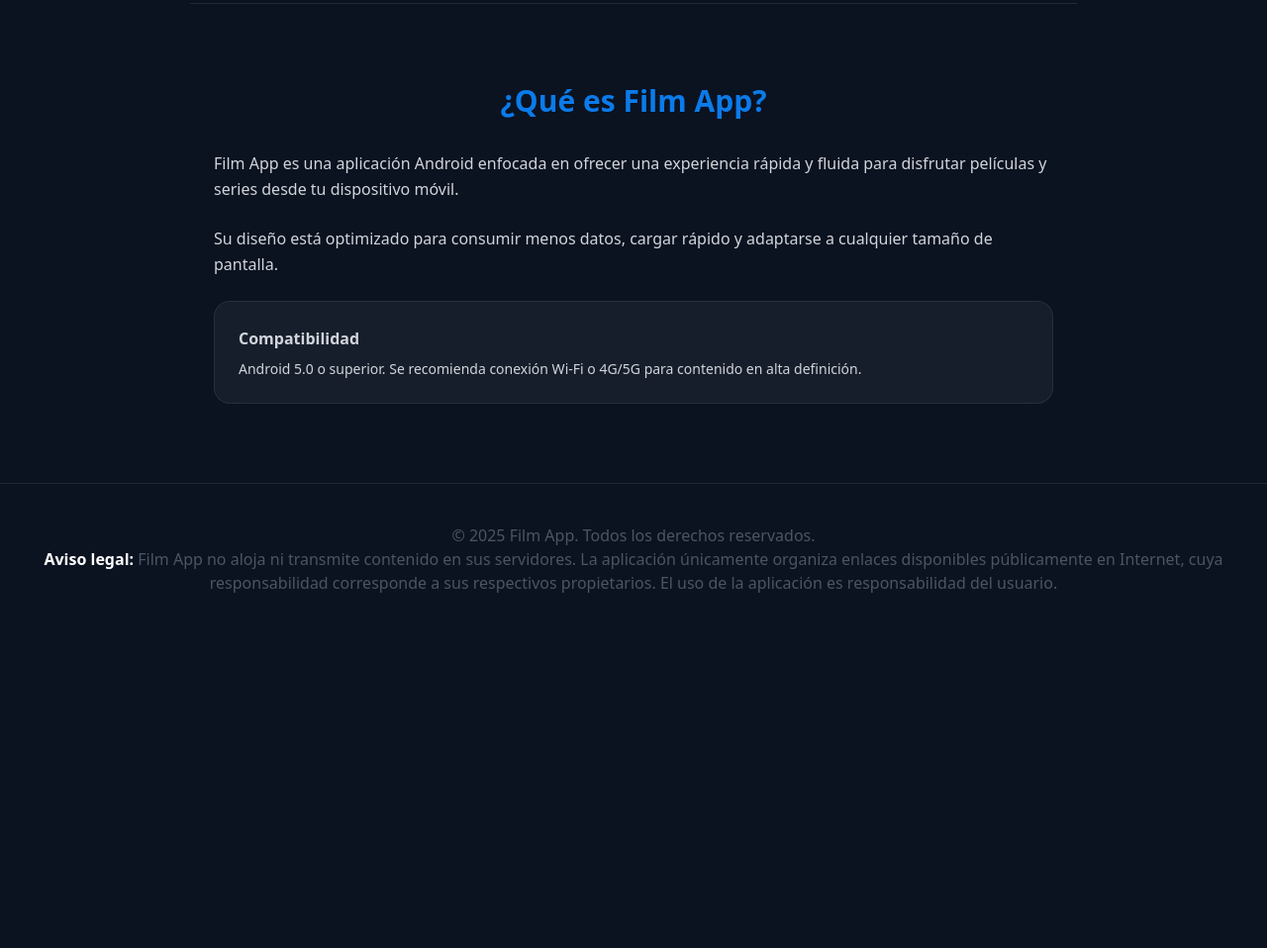
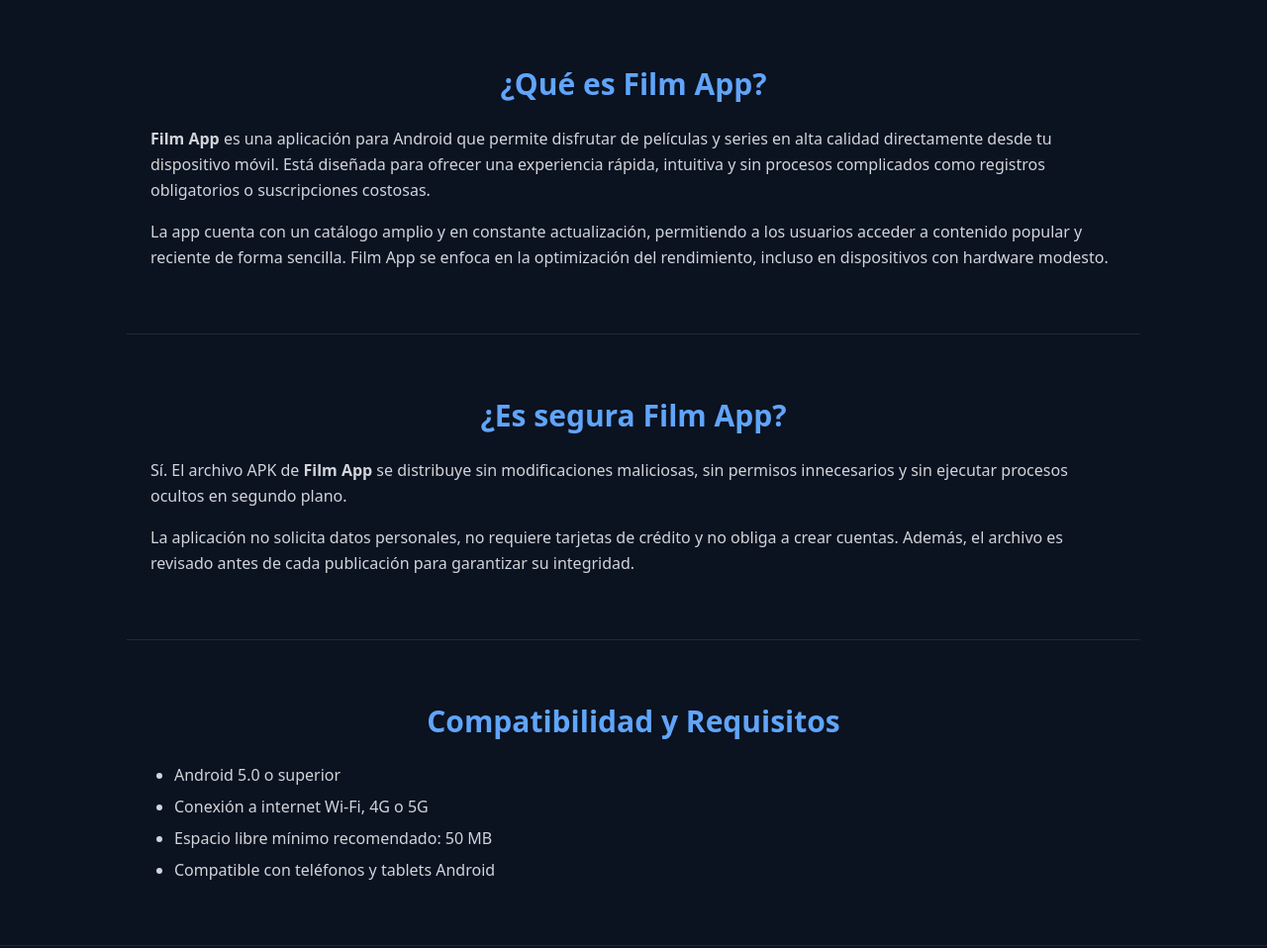
Before and after one commit to film-app/film-app.github.io, a plain HTML site: page index.html in a window 1280 px wide. Shown: the part 1247-2205 px from the top of the page at 99% size. Before the commit the page ends 1888 px from the top, so only its background shows below. Drawn offline with nearby package versions, Linux system fonts and the light colour scheme.

Commit message:
Update index.html

```diff
--- a/index.html
+++ b/index.html
@@ -166,30 +166,56 @@
 </section>
 
 <!-- INFO -->
-<section class="py-20 px-6 max-w-4xl mx-auto border-t border-gray-800">
-    <h2 class="text-3xl font-bold mb-8 text-center brand-blue">
+<section class="py-16 px-6 max-w-5xl mx-auto">
+  <h2 class="text-3xl font-bold mb-6 text-blue-400 text-center">
     ¿Qué es Film App?
   </h2>
 
-    <div class="space-y-6 text-gray-300 leading-relaxed">
+  <div class="text-gray-300 leading-relaxed space-y-4">
     <p>
-            Film App es una aplicación Android enfocada en ofrecer una experiencia
-            rápida y fluida para disfrutar películas y series desde tu dispositivo móvil.
+      <strong>Film App</strong> es una aplicación para Android que permite disfrutar de
+      películas y series en alta calidad directamente desde tu dispositivo móvil.
+      Está diseñada para ofrecer una experiencia rápida, intuitiva y sin procesos
+      complicados como registros obligatorios o suscripciones costosas.
     </p>
 
     <p>
-            Su diseño está optimizado para consumir menos datos, cargar rápido y
-            adaptarse a cualquier tamaño de pantalla.
+      La app cuenta con un catálogo amplio y en constante actualización, permitiendo
+      a los usuarios acceder a contenido popular y reciente de forma sencilla.
+      Film App se enfoca en la optimización del rendimiento, incluso en dispositivos
+      con hardware modesto.
+    </p>
+  </div>
+</section>
+<section class="py-16 px-6 max-w-5xl mx-auto border-t border-gray-800">
+  <h2 class="text-3xl font-bold mb-6 text-blue-400 text-center">
+    ¿Es segura Film App?
+  </h2>
+
+  <div class="text-gray-300 leading-relaxed space-y-4">
+    <p>
+      Sí. El archivo APK de <strong>Film App</strong> se distribuye sin modificaciones
+      maliciosas, sin permisos innecesarios y sin ejecutar procesos ocultos en segundo plano.
     </p>
 
-        <div class="glass p-6 rounded-2xl mt-10">
-            <h3 class="font-semibold mb-2">Compatibilidad</h3>
-            <p class="text-sm">
-                Android 5.0 o superior. Se recomienda conexión Wi-Fi o 4G/5G
-                para contenido en alta definición.
+    <p>
+      La aplicación no solicita datos personales, no requiere tarjetas de crédito
+      y no obliga a crear cuentas. Además, el archivo es revisado antes de cada publicación
+      para garantizar su integridad.
     </p>
   </div>
-    </div>
+</section>
+<section class="py-16 px-6 max-w-5xl mx-auto border-t border-gray-800">
+  <h2 class="text-3xl font-bold mb-6 text-blue-400 text-center">
+    Compatibilidad y Requisitos
+  </h2>
+
+  <ul class="text-gray-300 space-y-2 list-disc pl-6">
+    <li>Android 5.0 o superior</li>
+    <li>Conexión a internet Wi-Fi, 4G o 5G</li>
+    <li>Espacio libre mínimo recomendado: 50 MB</li>
+    <li>Compatible con teléfonos y tablets Android</li>
+  </ul>
 </section>
 
 <!-- FOOTER -->
```
Lines whose indentation alone changed are shown as unchanged.
